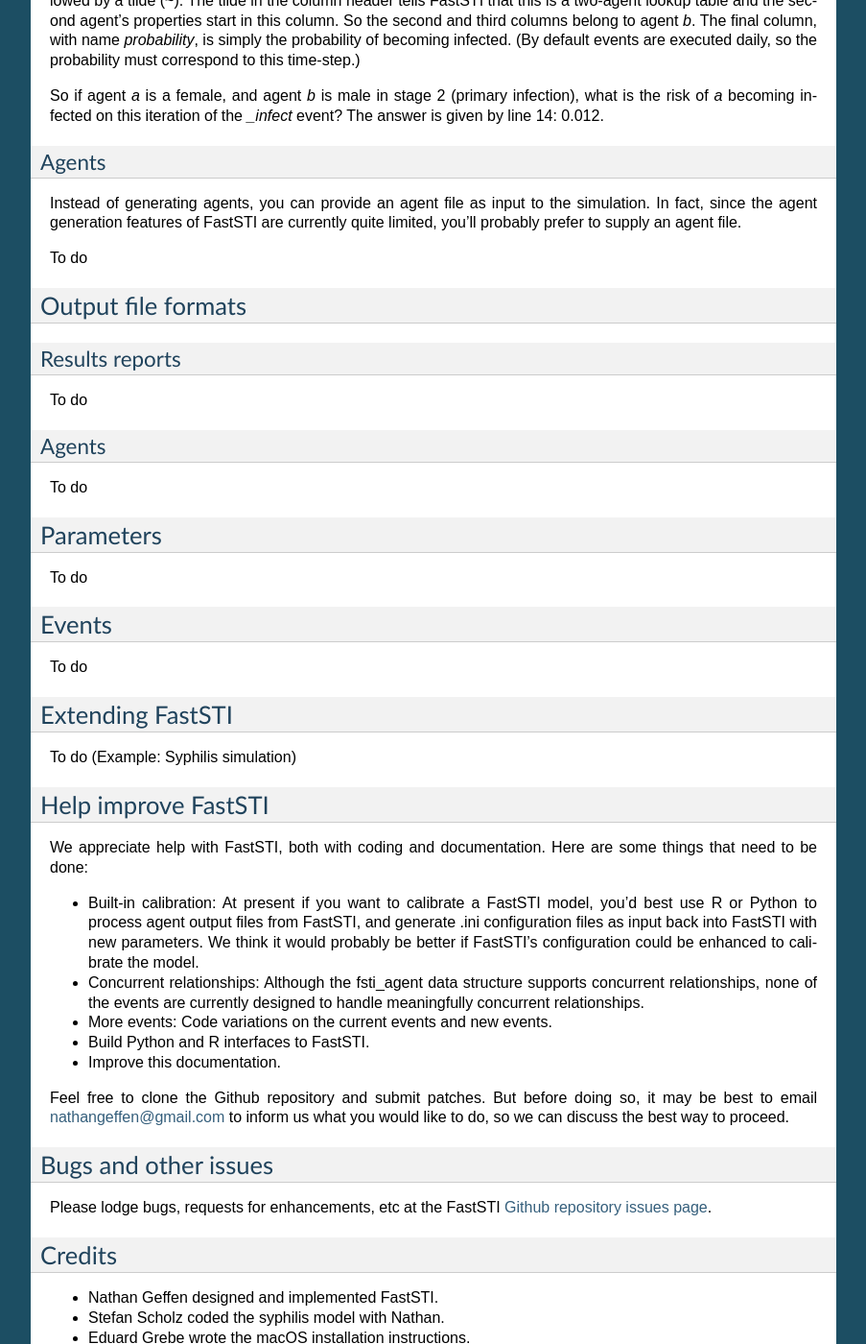
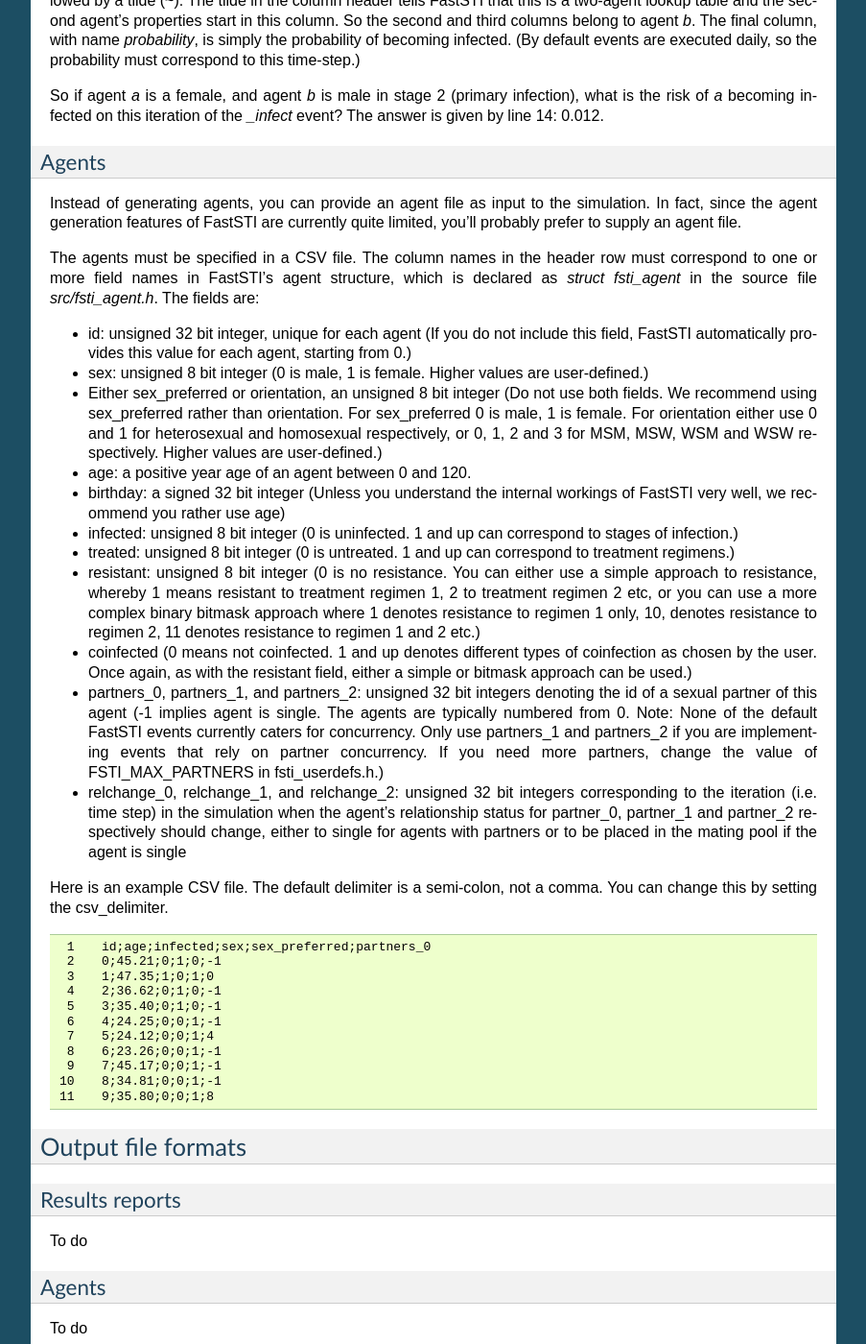
Before and after one commit to nathangeffen/faststi, a Sphinx documentation site: the page built from docs/index.rst, in a window 1280 px wide and 1400 px high, scrolled down 10683 px. Shown: the whole window at 96% size, without its empty margins (198-1101 px from the left). Built offline with Sphinx 7.4.7, drawn with Linux system fonts in a browser that asks for light colours.

Commit message:
Documentation continued.

```diff
--- a/docs/index.rst
+++ b/docs/index.rst
@@ -662,7 +662,63 @@
 simulation. In fact, since the agent generation features of FastSTI are
 currently quite limited, you'll probably prefer to supply an agent file.
 
-To do
+The agents must be specified in a CSV file. The column names in the header row
+must correspond to one or more field names in FastSTI's agent structure, which is declared
+as *struct fsti_agent* in the source file *src/fsti_agent.h*. The fields are:
+
+- id: unsigned 32 bit integer, unique for each agent (If you do not include this
+  field, FastSTI automatically provides this value for each agent, starting from
+  0.)
+- sex: unsigned 8 bit integer (0 is male, 1 is female. Higher values are user-defined.)
+- Either sex_preferred or orientation, an unsigned 8 bit integer (Do not use
+  both fields. We recommend using sex_preferred rather than orientation. For
+  sex_preferred 0 is male, 1 is female. For orientation either use 0 and 1 for
+  heterosexual and homosexual respectively, or 0, 1, 2 and 3 for MSM, MSW, WSM
+  and WSW respectively. Higher values are user-defined.)
+- age: a positive year age of an agent between 0 and 120.
+- birthday: a signed 32 bit integer (Unless you understand the internal workings
+  of FastSTI very well, we recommend you rather use age)
+- infected: unsigned 8 bit integer (0 is uninfected. 1 and up can correspond to
+  stages of infection.)
+- treated: unsigned 8 bit integer (0 is untreated. 1 and up can correspond to
+  treatment regimens.)
+- resistant: unsigned 8 bit integer (0 is no resistance. You can either use a
+  simple approach to resistance, whereby 1 means resistant to treatment regimen
+  1, 2 to treatment regimen 2 etc, or you can use a more complex binary bitmask
+  approach where 1 denotes resistance to regimen 1 only, 10, denotes resistance
+  to regimen 2, 11 denotes resistance to regimen 1 and 2 etc.)
+- coinfected (0 means not coinfected. 1 and up denotes different types of
+  coinfection as chosen by the user. Once again, as with the resistant field,
+  either a simple or bitmask approach can be used.)
+- partners_0, partners_1, and partners_2: unsigned 32 bit integers denoting the
+  id of a sexual partner of this agent (-1 implies agent is single. The agents
+  are typically numbered from 0. Note: None of the default FastSTI events
+  currently caters for concurrency. Only use partners_1 and partners_2 if you
+  are implementing events that rely on partner concurrency. If you need more
+  partners, change the value of FSTI_MAX_PARTNERS in fsti_userdefs.h.)
+- relchange_0, relchange_1, and relchange_2: unsigned 32 bit integers
+  corresponding to the iteration (i.e. time step) in the simulation when the
+  agent's relationship status for partner_0, partner_1 and partner_2
+  respectively should change, either to single for agents with partners or to be
+  placed in the mating pool if the agent is single
+
+Here is an example CSV file. The default delimiter is a semi-colon, not a comma. You
+can change this by setting the csv_delimiter.
+
+.. code-block:: none
+   :linenos:
+
+      id;age;infected;sex;sex_preferred;partners_0
+      0;45.21;0;1;0;-1
+      1;47.35;1;0;1;0
+      2;36.62;0;1;0;-1
+      3;35.40;0;1;0;-1
+      4;24.25;0;0;1;-1
+      5;24.12;0;0;1;4
+      6;23.26;0;0;1;-1
+      7;45.17;0;0;1;-1
+      8;34.81;0;0;1;-1
+      9;35.80;0;0;1;8
 
 ###################
 Output file formats
```
Also changed, not shown: 5 other files.
